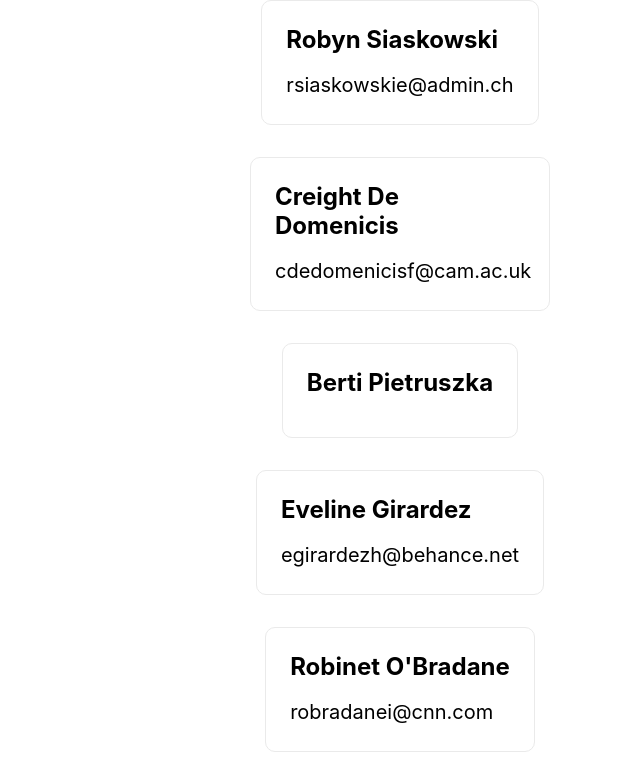
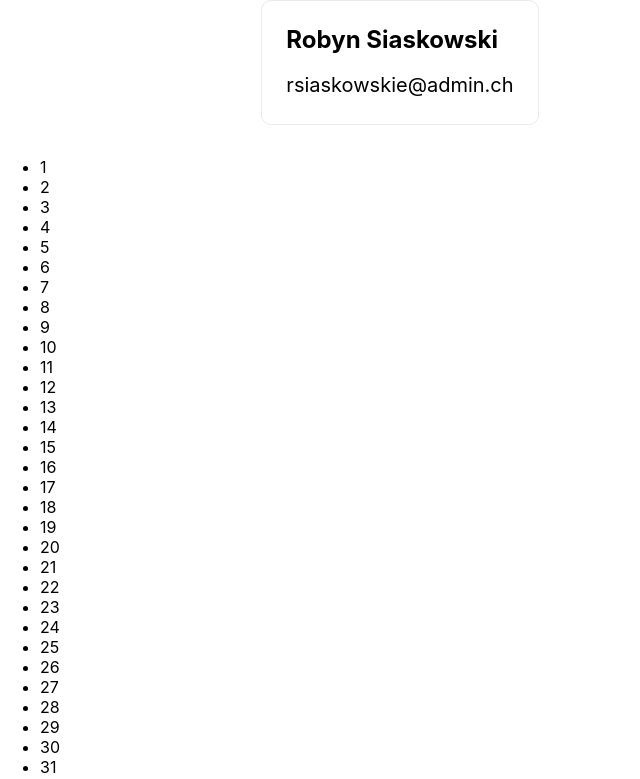
Before and after one commit to cosminwolf16/frontend-test, a Next.js app: page /people in a window 1280 px wide. Shown: the part 2176-2955 px from the top of the page, without its empty margins (0-640 px from the left). Built offline with nearby package versions, Linux system fonts and the light colour scheme.

Commit message:
add pagination

```diff
--- /dev/null
+++ b/components/Pagination/Pagination.tsx
@@ -0,0 +1,34 @@
+import React from 'react';
+
+interface PaginationProps {
+  peoplePerPage: number;
+  totalPeople: number;
+  paginate: (pageNumber: number) => void;
+}
+
+export const Pagination: React.FC<PaginationProps> = ({
+  peoplePerPage,
+  totalPeople,
+  paginate,
+}) => {
+  const pageNumbers = [];
+
+  for (let i = 1; i <= Math.ceil(totalPeople / peoplePerPage); i++) {
+    pageNumbers.push(i);
+  }
+  return (
+    <nav>
+      <ul className="pagination">
+        {pageNumbers.map((number) => (
+          <li key={number}>
+            <a onClick={() => paginate(number)} className="page-link">
+              {number}
+            </a>
+          </li>
+        ))}
+      </ul>
+    </nav>
+  );
+};
+
+export default Pagination;
--- a/pages/people/index.tsx
+++ b/pages/people/index.tsx
@@ -1,13 +1,23 @@
+import Pagination from 'components/Pagination/Pagination';
 import PeopleList from 'components/PersonList/PersonList';
 import { Person } from 'models/models';
 import { GetServerSideProps } from 'next';
-import React, { useEffect } from 'react';
+import { useEffect, useState } from 'react';
 
 interface PeopleProps {
   peopleData: Person[];
 }
 
 const People: React.FC<PeopleProps> = ({ peopleData }) => {
+  const [currentPage, setCurrentPage] = useState(1);
+  const [peoplePerPage, setPeoplePerPage] = useState(15);
+
+  const indexOfLastPerson = currentPage * peoplePerPage;
+  const indexOfFirstPerson = indexOfLastPerson - peoplePerPage;
+  const currentPeople = peopleData.slice(indexOfFirstPerson, indexOfLastPerson);
+
+  const paginate = (pageNumber: number) => setCurrentPage(pageNumber);
+
   useEffect(() => {
     console.log(peopleData);
   }, []);
@@ -19,7 +29,12 @@ const People: React.FC<PeopleProps> = ({ peopleData }) => {
   return (
     <div>
       <h1>People</h1>
-      <PeopleList people={peopleData} />
+      <PeopleList people={currentPeople} />
+      <Pagination
+        peoplePerPage={peoplePerPage}
+        totalPeople={peopleData.length}
+        paginate={paginate}
+      />
     </div>
   );
 };
```
